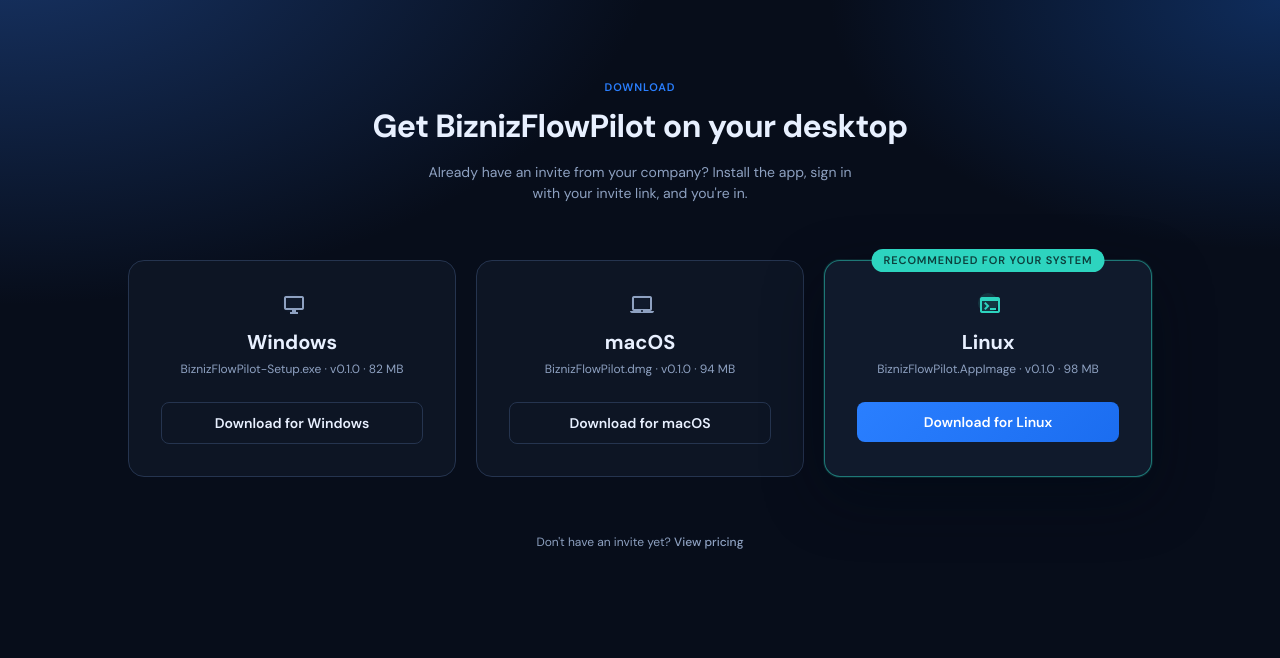
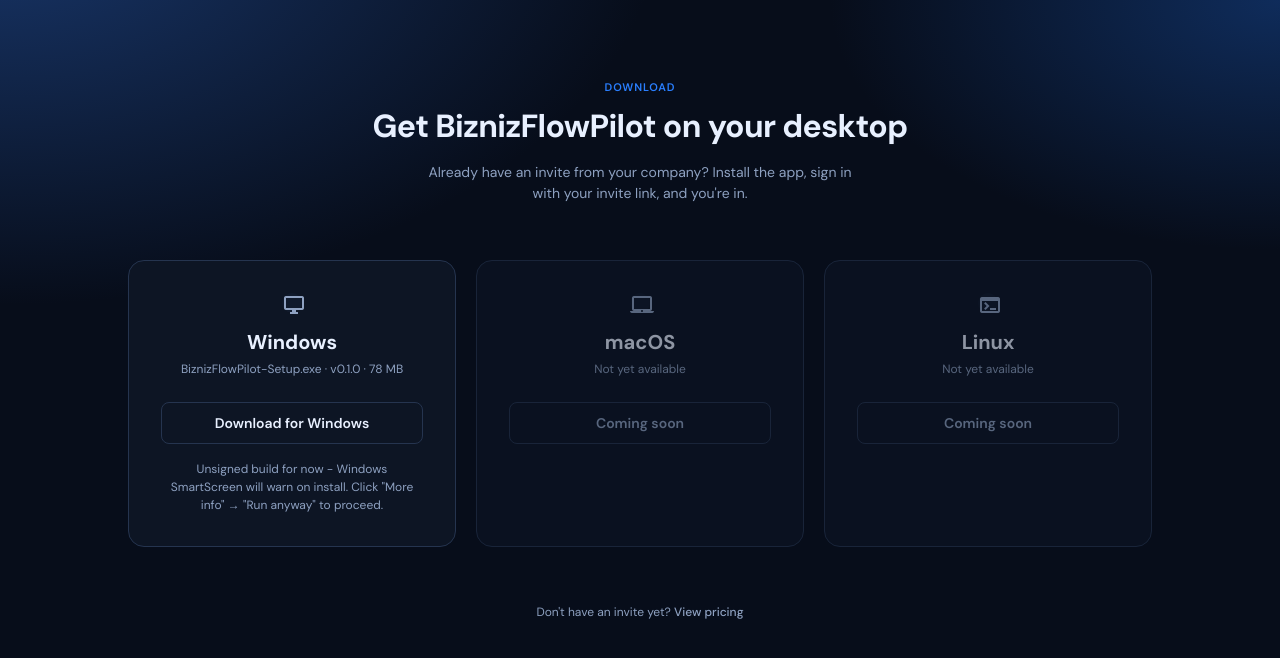
Before and after one commit to LehakoeThinane/BiznizFlowPilot-Development, a Next.js app in the folder frontend/: page /download in a window 1280 px wide. Shown: the top 658 px of the page. Built offline with nearby package versions, Linux system fonts and the light colour scheme.

Commit message:
Wire real Windows download link, mark macOS/Linux as not yet available
Windows now links to the hosted installer with a SmartScreen heads-up
since it's unsigned; macOS/Linux show "Coming soon" instead of dead
placeholder links until those platforms are actually built.

```diff
--- a/frontend/app/download/page.tsx
+++ b/frontend/app/download/page.tsx
@@ -12,16 +12,16 @@
   file: string;
   version: string;
   size: string;
-  href: string;
+  href: string | null;
 }
 
-// Update href/version/size once real installers are hosted (see desktop/README.md
-// for where these come from - electron-builder's dist/ output, published somewhere
-// with public read access).
+// Update href/version/size once a platform's installer is built and hosted
+// (see desktop/README.md - electron-builder's dist/ output, copied into the
+// VM's downloads/ folder, served at /downloads/<file> off this same domain).
 const DOWNLOADS: DownloadOption[] = [
-  { id: "windows", label: "Windows", icon: "desktop_windows", file: "BiznizFlowPilot-Setup.exe", version: "0.1.0", size: "82 MB", href: "#" },
-  { id: "mac", label: "macOS", icon: "laptop_mac", file: "BiznizFlowPilot.dmg", version: "0.1.0", size: "94 MB", href: "#" },
-  { id: "linux", label: "Linux", icon: "terminal", file: "BiznizFlowPilot.AppImage", version: "0.1.0", size: "98 MB", href: "#" },
+  { id: "windows", label: "Windows", icon: "desktop_windows", file: "BiznizFlowPilot-Setup.exe", version: "0.1.0", size: "78 MB", href: "/downloads/BiznizFlowPilot-Setup.exe" },
+  { id: "mac", label: "macOS", icon: "laptop_mac", file: "BiznizFlowPilot.dmg", version: "0.1.0", size: "94 MB", href: null },
+  { id: "linux", label: "Linux", icon: "terminal", file: "BiznizFlowPilot.AppImage", version: "0.1.0", size: "98 MB", href: null },
 ];
 
 function detectOs(): OsId | null {
@@ -52,15 +52,22 @@
 
         <div className="mt-14 grid gap-5 sm:grid-cols-3">
           {DOWNLOADS.map((option) => {
-            const isRecommended = detected === option.id;
+            const isRecommended = detected === option.id && option.href !== null;
+            const isAvailable = option.href !== null;
             return (
               <a
                 key={option.id}
-                href={option.href}
+                href={option.href ?? undefined}
+                aria-disabled={!isAvailable}
+                onClick={(event) => {
+                  if (!isAvailable) event.preventDefault();
+                }}
                 className={`group relative flex flex-col items-center rounded-2xl border p-8 text-center transition-colors ${
                   isRecommended
                     ? "border-tertiary-fixed-dim/50 bg-surface shadow-[0_0_0_1px_rgba(45,212,191,0.12),0_20px_60px_rgba(2,8,20,0.45)]"
-                    : "border-border bg-surface-dim hover:border-brand/40"
+                    : isAvailable
+                      ? "border-border bg-surface-dim hover:border-brand/40"
+                      : "border-border bg-surface-dim opacity-60"
                 }`}
               >
                 {isRecommended ? (
@@ -79,16 +86,27 @@
 
                 <h2 className="text-h2 mt-4">{option.label}</h2>
                 <p className="text-body-sm mt-1 text-on-surface-variant">
-                  {option.file} · v{option.version} · {option.size}
+                  {isAvailable ? `${option.file} · v${option.version} · ${option.size}` : "Not yet available"}
                 </p>
 
                 <span
                   className={`mt-6 w-full rounded-lg px-4 py-2.5 text-sm font-semibold transition-colors ${
-                    isRecommended ? "erp-button-primary" : "border border-border text-on-surface group-hover:bg-[#1f1f1f]"
+                    isRecommended
+                      ? "erp-button-primary"
+                      : isAvailable
+                        ? "border border-border text-on-surface group-hover:bg-[#1f1f1f]"
+                        : "border border-border text-on-surface-variant"
                   }`}
                 >
-                  Download for {option.label}
+                  {isAvailable ? `Download for ${option.label}` : "Coming soon"}
                 </span>
+
+                {option.id === "windows" && isAvailable ? (
+                  <p className="text-body-sm mt-4 text-on-surface-variant">
+                    Unsigned build for now - Windows SmartScreen will warn on install. Click
+                    &quot;More info&quot; → &quot;Run anyway&quot; to proceed.
+                  </p>
+                ) : null}
               </a>
             );
           })}
```
